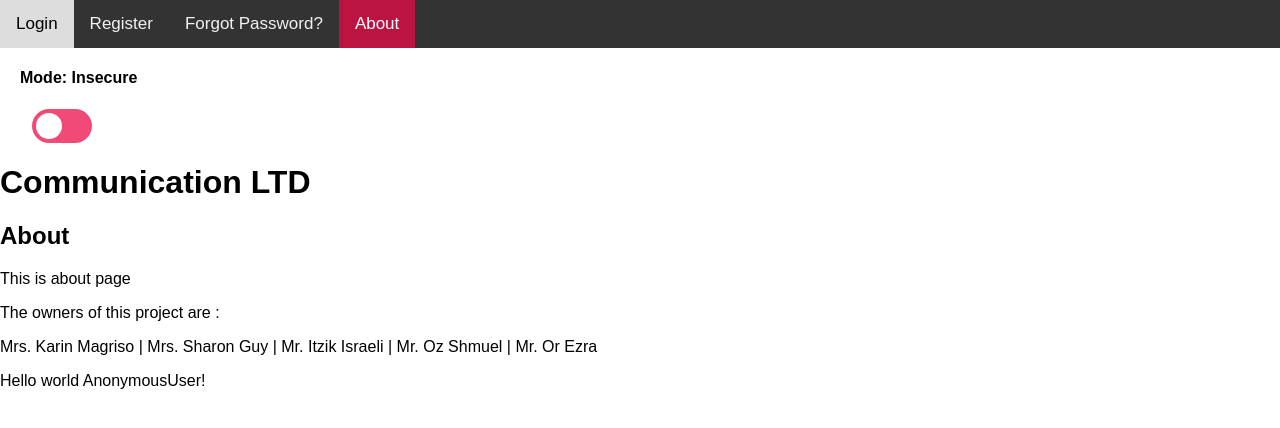
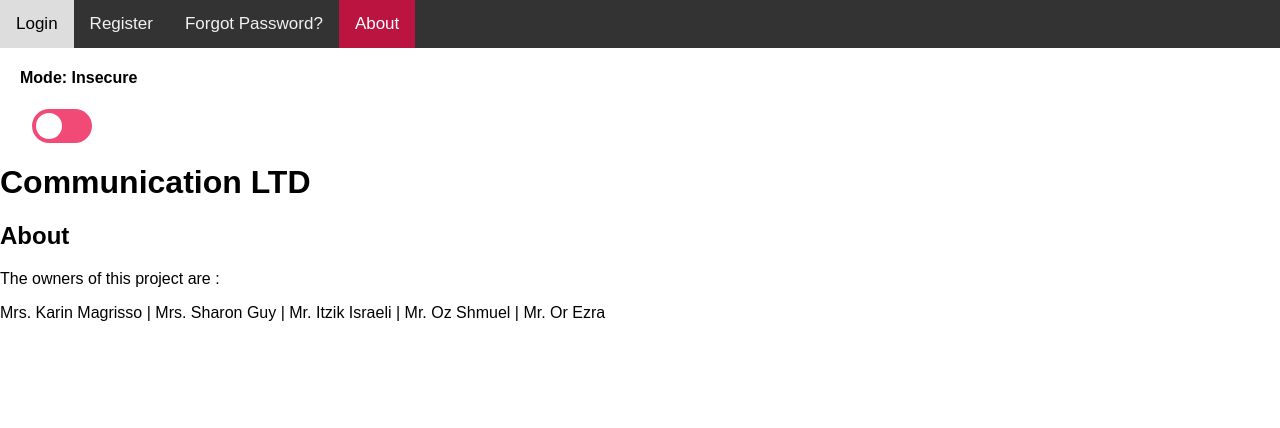
Before and after one commit to ozshm/cyberPro, a Django app: page /about/ in a window 1280 px wide. Shown: the top 428 px of the page. Run offline with Django 3.2, Linux system fonts and the light colour scheme; parts of the project's set-up code (start-up, migrations or seed data) failed here and were passed over.

Commit message:
sqli for registration + changes to about page

```diff
--- a/templates/about.html
+++ b/templates/about.html
@@ -1,14 +1,12 @@
 {% extends 'base.html' %}
 
 {% block content %}
-<p> This is about page</p>
 <p> The owners of this project are :</p>
-<p> Mrs. Karin Magriso |
+<p> Mrs. Karin Magrisso |
     Mrs. Sharon Guy |
     Mr. Itzik Israeli |
     Mr. Oz Shmuel |
     Mr. Or Ezra
 </p>
 
-<p>Hello world {{ request.user }}!</p>
 {% endblock %}
```
Also changed, not shown: templates/users/user_create.html (+7 -1 lines), users/views.py (+7 -2 lines).
